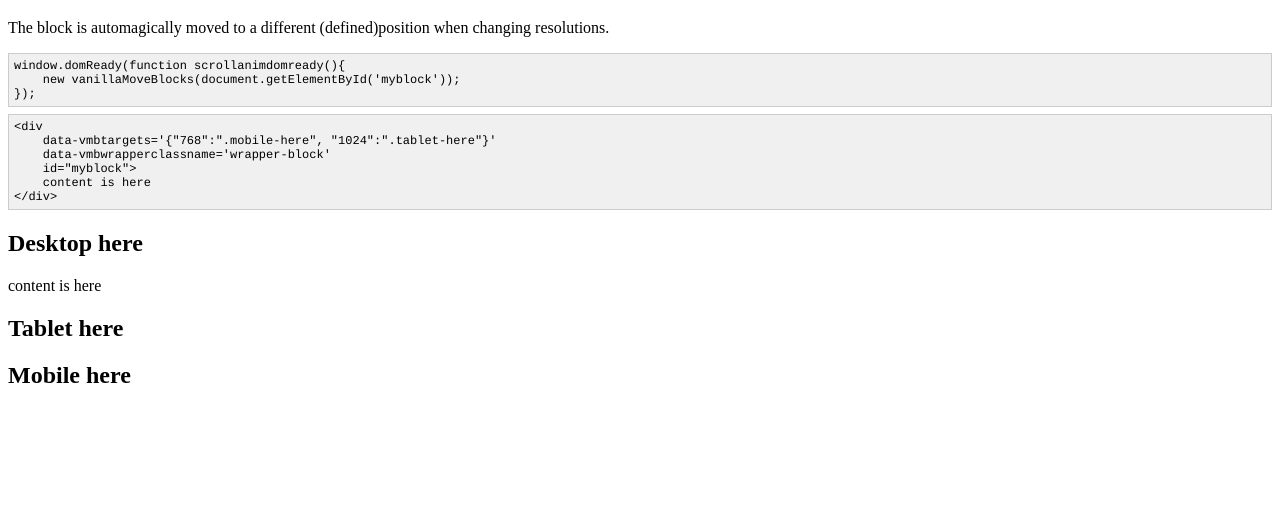
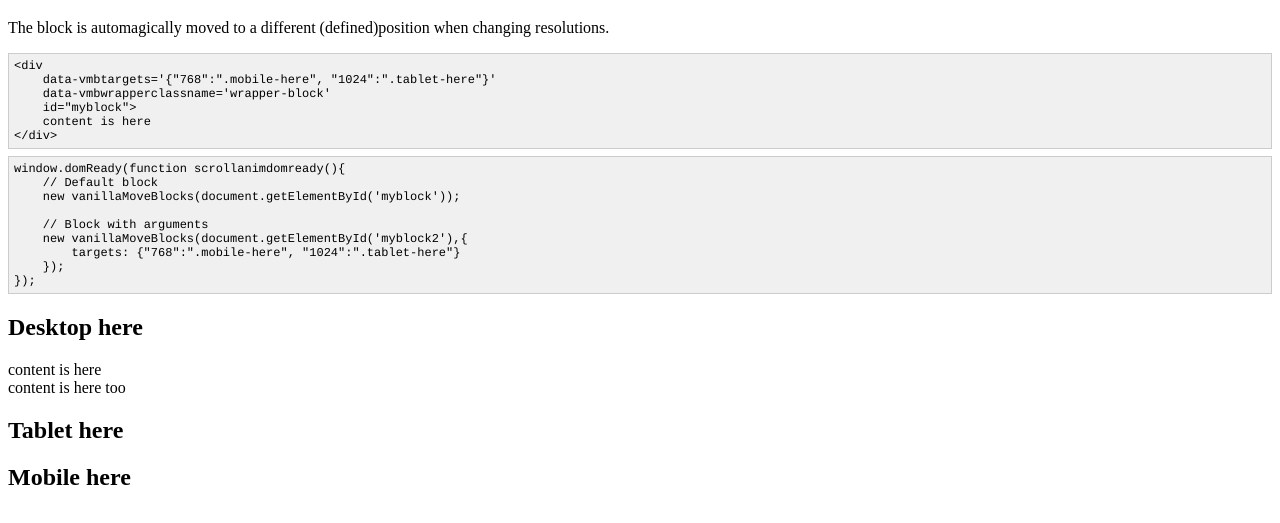
Before and after one commit to JavaScriptUtilities/vanillaMoveBlocks, a website: page index.html in a window 1280 px wide. Shown: the part 61-584 px from the top of the page. Drawn offline with Linux system fonts and the light colour scheme.

Commit message:
v 0.2.3
* Add settings for classname & targets.

```diff
--- a/bower.json
+++ b/bower.json
@@ -1,6 +1,6 @@
 {
     "name": "vanilla-moveblocks",
-    "version": "0.2.2",
+    "version": "0.2.3",
     "description": "Move Blocks",
     "main": "js/vanilla-moveblocks.js",
     "authors": [
--- a/index.html
+++ b/index.html
@@ -10,19 +10,26 @@
     <body>
         <h1>Vanilla Move Blocks</h1>
         <p>The block is automagically moved to a different (defined)position when changing resolutions.</p>
-        <script class="script-visible" contenteditable>window.domReady(function scrollanimdomready(){
-    new vanillaMoveBlocks(document.getElementById('myblock'));
-});
-</script>
+
         <div class="script-visible">&lt;div
     data-vmbtargets='{&quot;768&quot;:&quot;.mobile-here&quot;, &quot;1024&quot;:&quot;.tablet-here&quot;}'
     data-vmbwrapperclassname='wrapper-block'
     id=&quot;myblock&quot;&gt;
     content is here
 &lt;/div&gt;</div>
+        <script class="script-visible" contenteditable>window.domReady(function scrollanimdomready(){
+    // Default block
+    new vanillaMoveBlocks(document.getElementById('myblock'));
 
+    // Block with arguments
+    new vanillaMoveBlocks(document.getElementById('myblock2'),{
+        targets: {"768":".mobile-here", "1024":".tablet-here"}
+    });
+});
+</script>
         <h2>Desktop here</h2>
         <div id="myblock" data-vmbtargets='{"768":".mobile-here", "1024":".tablet-here"}'>content is here</div>
+        <div id="myblock2">content is here too</div>
         <h2>Tablet here</h2>
         <div class="tablet-here"></div>
         <h2>Mobile here</h2>
--- a/js/vanilla-moveblocks.js
+++ b/js/vanilla-moveblocks.js
@@ -1,15 +1,20 @@
 /*
  * Plugin Name: Vanilla-JS Move Blocks
- * Version: 0.2.2
+ * Version: 0.2.3
  * Plugin URL: https://github.com/Darklg/JavaScriptUtilities
  * JavaScriptUtilities Vanilla-JS may be freely distributed under the MIT license.
  */
 
-var vanillaMoveBlocks = function(el) {
+var vanillaMoveBlocks = function(el, settings) {
     'use strict';
+
+    settings = typeof settings == 'object' ? settings : {};
+
     var self = this,
         currentPos = 10000,
         posLength = 0,
+        _tmpClassname = settings.tmpClassname || 'vmb-wrapper',
+        _targets = settings.targets || {},
         resizeTimeout = false,
         wrapper = false,
         winWidth = 0,
@@ -28,7 +33,6 @@ var vanillaMoveBlocks = function(el) {
 
     /* Wrap an item */
     var wrapEl = function(item) {
-        var tmpClassname = 'vmb-wrapper';
         if (el.getAttribute('vmbwrapperclassname')) {
             tmpClassname = el.getAttribute('vmbwrapperclassname');
         }
@@ -40,12 +44,14 @@ var vanillaMoveBlocks = function(el) {
 
     /* Extract positions */
     self.extractPositions = function() {
-        var tmpPos = JSON.parse(el.getAttribute('data-vmbtargets'));
+        if(el.getAttribute('data-vmbtargets')){
+            _targets = JSON.parse(el.getAttribute('data-vmbtargets'));
+        }
         /* Extract positions */
-        for (var pos in tmpPos) {
+        for (var pos in _targets) {
             positions.push({
                 breakpoint: parseInt(pos, 10),
-                target: document.querySelector(tmpPos[pos]),
+                target: document.querySelector(_targets[pos]),
             });
         }
         /* Add main position */
--- a/package.json
+++ b/package.json
@@ -1,6 +1,6 @@
 {
   "name": "VanillaMoveBlocks",
-  "version": "0.2.2",
+  "version": "0.2.3",
   "license": "MIT",
   "description": "",
   "devDependencies": {
```
Also changed, not shown: js/vanilla-moveblocks.min.js.
